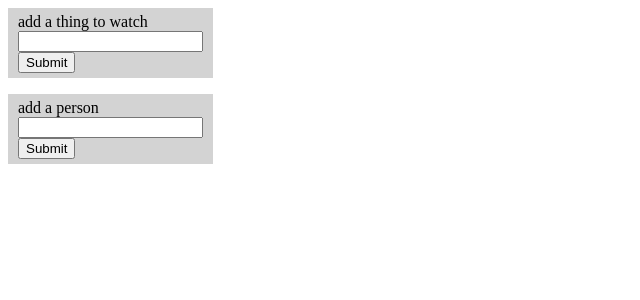
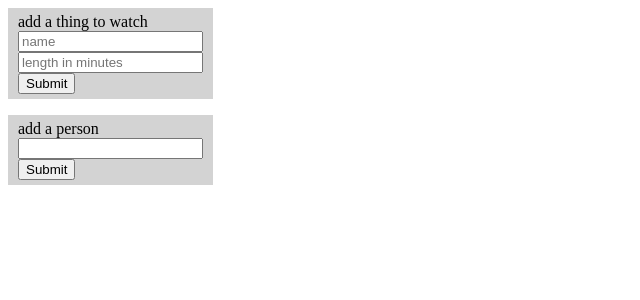
Before and after one commit to Shriken/friends-watch, a Flask app: page / in a window 1280 px wide. Shown: the top 300 px of the page, without its empty margins (0-640 px from the left). Run offline with Flask 2, Linux system fonts and the light colour scheme; data that the repository does not hold is empty; parts of the project's set-up code (start-up, migrations or seed data) failed here and were passed over.

Commit message:
Add media addition

```diff
--- a/app.py
+++ b/app.py
@@ -10,16 +10,32 @@ def home():
     if request.method == 'POST':
         form = request.form
         if form['submit-type'] == 'add-media':
-            return 'adding media'
+            people = [
+                key[len('wants-to-watch:'):]
+                for key in form.keys()
+                if 'wants-to-watch:' in key
+            ]
+            result = db.add_media(
+                form['media-name'],
+                form['media-length'],
+                people
+            )
+
+            if result is True:
+                flash('media added', 'success')
+            else:
+                flash(result, 'error')
+
         elif form['submit-type'] == 'add-person':
             # add person to the database
             result = db.add_person(form['person-name'])
 
             # inform user of results
-            if result is False:
-                flash('person already exists', 'error')
+            if result is True:
+                flash('person added', 'success')
             else:
-                flash('person added', 'success')
+                flash(result, 'error')
+
         else:
             flash('bad form input format', 'error')
 
--- a/db.py
+++ b/db.py
@@ -5,15 +5,36 @@ db = client.friends_watch
 
 def add_person(person_name):
     if get_person(person_name):
-        return False
+        return 'person "%s" already exists' % person_name
 
     db.people.insert({'name': person_name})
     return True
 
 def get_person(person_name):
     cursor = db.people.find({'name': person_name})
-    return [person for person in cursor]
+    try:
+        return cursor[0]
+    except:
+        return None
 
 def get_people():
     cursor = db.people.find({})
     return [person for person in cursor]
+
+def add_media(media_name, media_length, people):
+    if get_media(media_name):
+        return 'media "%s" already exists' % media_name
+
+    db.media.insert({
+        'name': media_name,
+        'length': media_length,
+        'want-to-watch': people
+    })
+    return True
+
+def get_media(media_name):
+    cursor = db.media.find({'name': media_name})
+    try:
+        return cursor[0]
+    except:
+        return None
--- a/templates/home.html
+++ b/templates/home.html
@@ -18,9 +18,14 @@
   <form method='POST'>
     add a thing to watch<br>
     <input type='hidden' name='submit-type' value='add-media'/>
-    <input type='text' name='media-name'/><br>
+    <input type='text' name='media-name' placeholder='name'/><br>
+    <input
+      type='number'
+      name='media-length'
+      placeholder='length in minutes'
+    /><br>
     {% for person in people %}
-      <input type='checkbox' name='wants-to-watch:{{person}}'/>
+      <input type='checkbox' name='wants-to-watch:{{person['name']}}'/>
       {{person['name']}}
       <br>
     {% endfor %}
```
